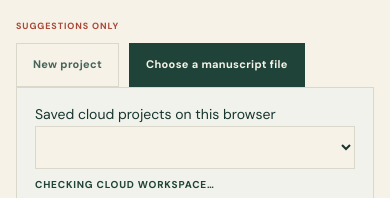
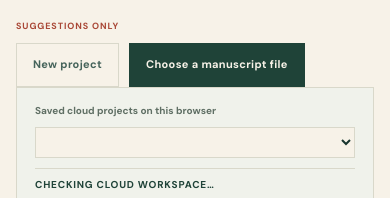
Before and after one commit to khgbookworks/authors-revision-desk, a website: page index.html in a window 390 px wide. Shown: the part 1438-1636 px from the top of the page. Drawn offline with nearby package versions, Linux system fonts and the light colour scheme; a script that the page names is missing.

Commit message:
Style multi-project dashboard and archive action

```diff
--- a/styles.css
+++ b/styles.css
@@ -110,3 +110,5 @@
 .format-qa-card{margin-top:16px;padding:16px;background:#fffefa;border:1px solid var(--line);color:var(--ink-soft);font-size:11px;line-height:1.5}.format-qa-card h4{margin:13px 0 6px;color:var(--green);font-size:9px;text-transform:uppercase;letter-spacing:.1em}.format-qa-card ul{padding-left:18px;margin:6px 0}.format-qa-card li{margin:5px 0}.qa-passed li::marker,.qa-clear{color:var(--green)}.qa-warnings li::marker{color:var(--coral)}.qa-manual{margin:13px 0 0;padding:10px;background:#f3f0e7;color:var(--muted);font-size:10px}
 
 .cloud-version-tools{grid-column:1/-1;display:grid;grid-template-columns:minmax(120px,1fr) minmax(180px,2fr) auto;gap:8px;align-items:center}.cloud-version-tools label{font-size:10px;color:var(--muted);font-weight:700}.cloud-version-tools .text-input{min-width:0;padding:8px;font-size:10px}@media(max-width:650px){.cloud-version-tools{grid-template-columns:1fr}.cloud-version-tools .button{width:100%}}
+
+.cloud-project-dashboard{display:grid;grid-template-columns:minmax(150px,1fr) minmax(180px,2fr) auto;gap:8px;align-items:center;grid-column:1/-1;padding-bottom:10px;border-bottom:1px solid var(--line)}.cloud-project-dashboard label{font-size:10px;color:var(--muted);font-weight:700}.cloud-project-dashboard .text-input{min-width:0;padding:8px;font-size:10px}@media(max-width:650px){.cloud-project-dashboard{grid-template-columns:1fr}.cloud-project-dashboard .button{width:100%}}
```
